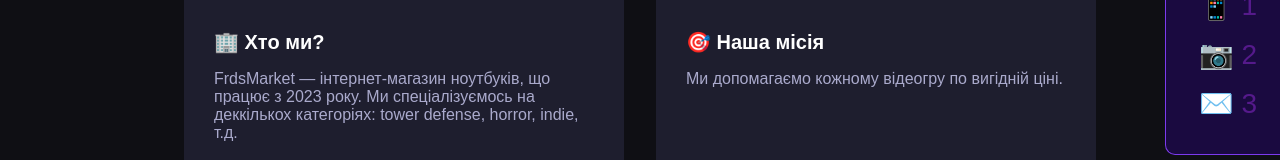
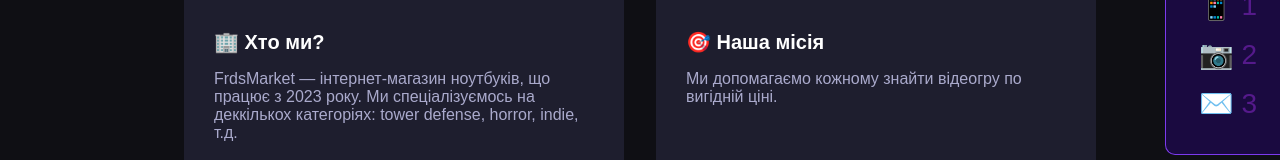
Before and after one commit to Fireroedis/FrdsMarket, a plain HTML site: page about.html in a window 1280 px wide. Shown: the part 347-507 px from the top of the page. Drawn offline with Linux system fonts and the light colour scheme.

Commit message:
Update about.html

```diff
--- a/about.html
+++ b/about.html
@@ -30,7 +30,7 @@
 
                 <article class="post about-post">
                     <h2>🎯 Наша місія</h2>
-                    <p class="post-text">Ми допомагаємо кожному відеогру по вигідній ціні.</p>
+                    <p class="post-text">Ми допомагаємо кожному знайти відеогру по вигідній ціні.</p>
                 </article>
 
                 <article class="post about-post">
```
